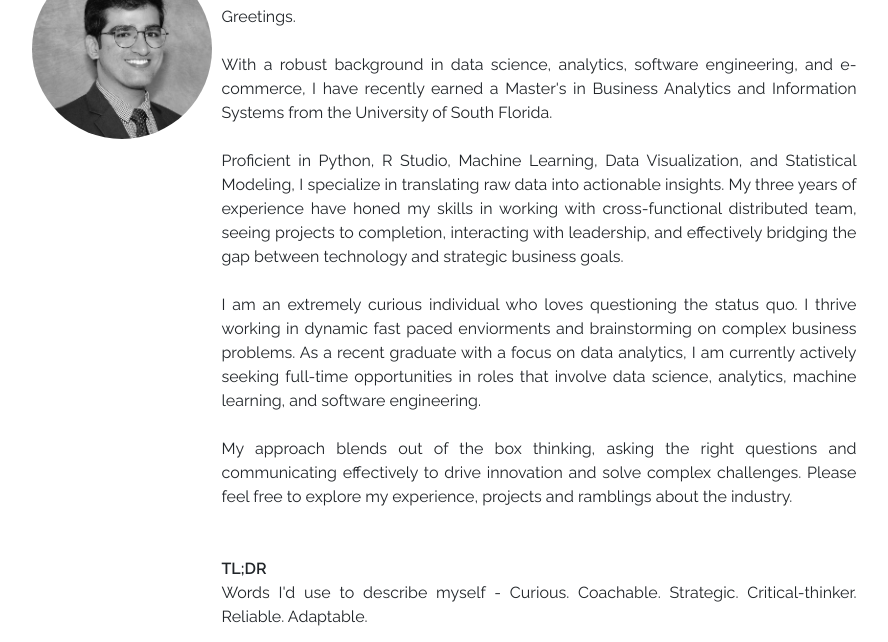
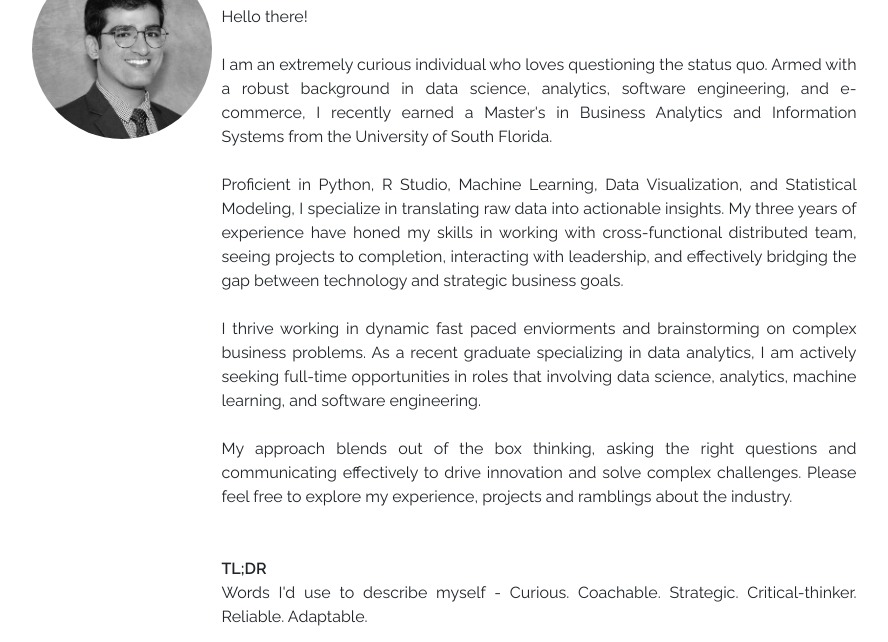
Before and after one commit to khuranaraghav/portfolio, a plain HTML site: page index.html in a window 1280 px wide. Shown: the part 121-763 px from the top of the page, without its empty margins (196-1084 px from the left). Drawn offline with nearby package versions, Linux system fonts and the light colour scheme.

Commit message:
changed verbiage

```diff
--- a/index.html
+++ b/index.html
@@ -34,13 +34,13 @@
             <h2>Raghav Khurana</h2>
 
             <p class="text-justify">
-              Greetings.
+              Hello there!
               <br><br>
-              With a robust background in data science, analytics, software engineering, and e-commerce, I have recently earned a Master's in Business Analytics and Information Systems from the University of South Florida.
+              I am an extremely curious individual who loves questioning the status quo. Armed with a robust background in data science, analytics, software engineering, and e-commerce, I recently earned a Master's in Business Analytics and Information Systems from the University of South Florida.
               <br><br>
               Proficient in Python, R Studio, Machine Learning, Data Visualization, and Statistical Modeling, I specialize in translating raw data into actionable insights. My three years of experience have honed my skills in working with cross-functional distributed team, seeing projects to completion, interacting with leadership, and effectively bridging the gap between technology and strategic business goals.
               <br><br>
-              I am an extremely curious individual who loves questioning the status quo. I thrive working in dynamic fast paced enviorments and brainstorming on complex business problems. As a recent graduate with a focus on data analytics, I am currently actively seeking full-time opportunities in roles that involve data science, analytics, machine learning, and software engineering.
+              I thrive working in dynamic fast paced enviorments and brainstorming on complex business problems. As a recent graduate specializing in data analytics, I am actively seeking full-time opportunities in roles that involving data science, analytics, machine learning, and software engineering.
               <br><br>
               My approach blends out of the box thinking, asking the right questions and communicating effectively to drive innovation and solve complex challenges.
 
```
